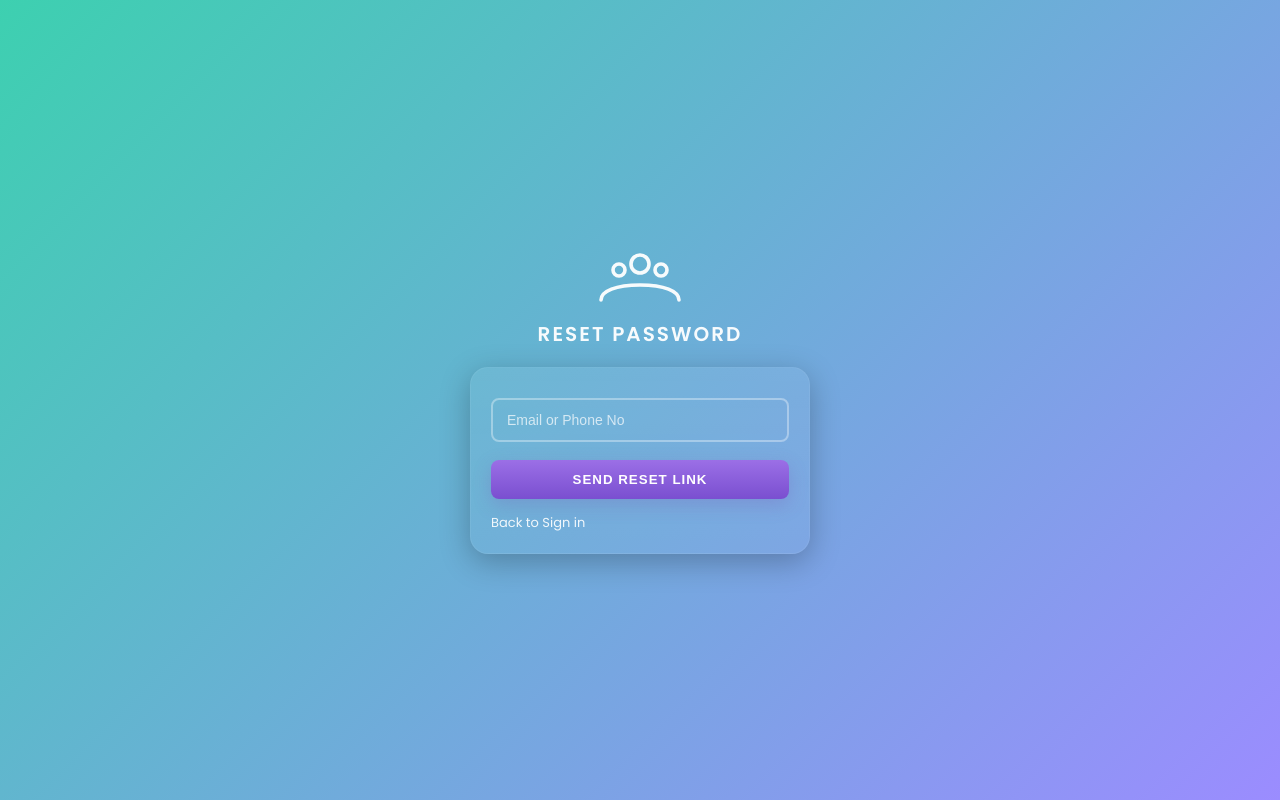
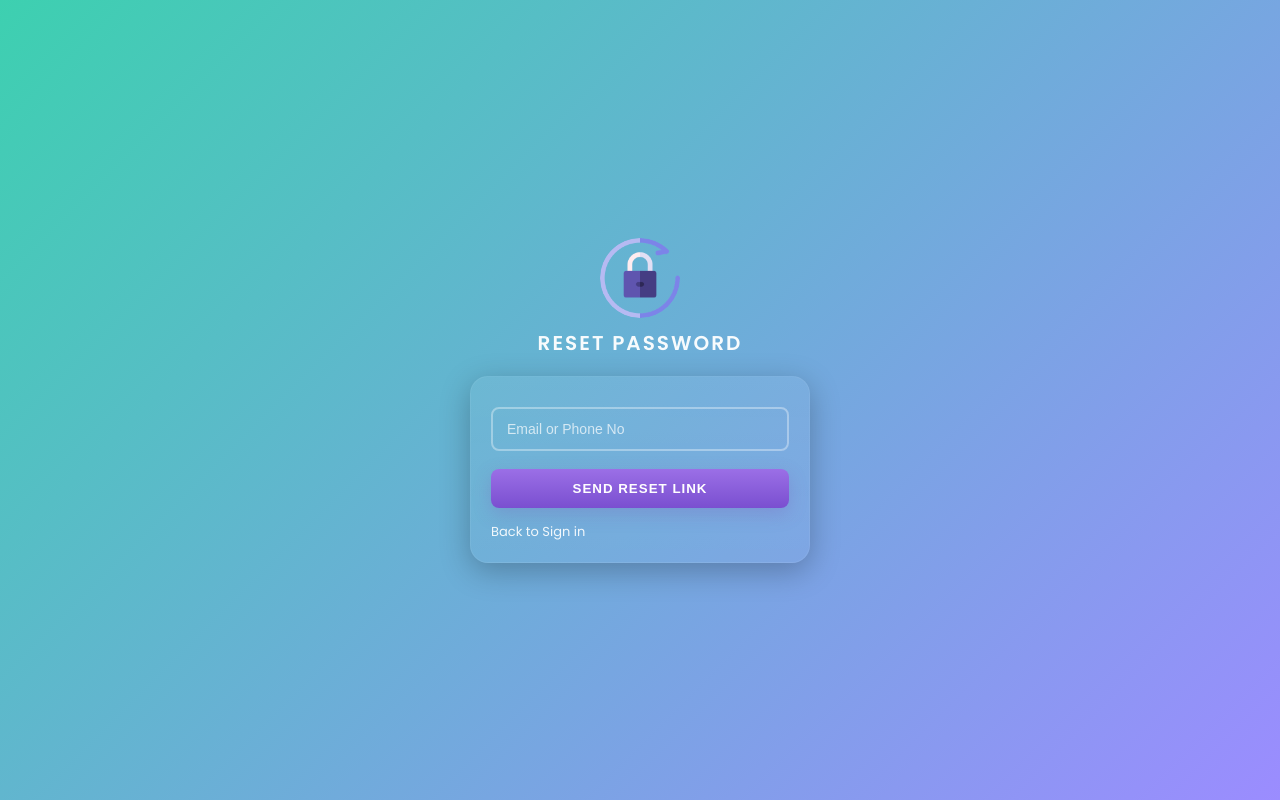
Before and after one commit to Tirtha134/UPI-TRANSACTION-FRAUD-DETECTION-SYSTEM, a plain HTML site: page page1.html in a window 1280 px wide. Drawn offline with Linux system fonts and the light colour scheme.

Commit message:
Reset Password Page HTML FILE

```diff
--- a/page1.html
+++ b/page1.html
@@ -1,5 +1,6 @@
 <!doctype html>
 <html lang="en">
+
 <head>
   <meta charset="utf-8" />
   <meta name="viewport" content="width=device-width,initial-scale=1" />
@@ -7,26 +8,26 @@
   <link href="https://fonts.googleapis.com/css2?family=Poppins:wght@300;400;600&display=swap" rel="stylesheet">
   <link rel="stylesheet" href="styles.css">
 </head>
+
 <body>
   <main class="page" aria-labelledby="reset-title">
     <div class="container">
       <header class="hero">
-        <svg class="icon-avatar" viewBox="0 0 64 40" xmlns="http://www.w3.org/2000/svg" aria-hidden="true">
-          <circle cx="32" cy="10" r="6"></circle>
-          <circle cx="18" cy="14" r="4"></circle>
-          <circle cx="46" cy="14" r="4"></circle>
-          <path d="M6 34c0-6 10-10 26-10s26 4 26 10" stroke-linecap="round" stroke-linejoin="round"></path>
-        </svg>
+        <img src="reset-password.png" alt="Logo"
+          style="width:80px; height:80px; border-radius:50%; object-fit:cover; display:block; margin:0 auto 10px;">
         <h1 id="reset-title" class="title">RESET PASSWORD</h1>
       </header>
 
       <section class="card" aria-labelledby="reset-title">
-        <div id="resetMsg" class="error" role="status" aria-live="polite" style="display:block;background:transparent;border:none;color:var(--muted);padding:0;margin-bottom:8px;"></div>
+        <div id="resetMsg" class="error" role="status" aria-live="polite"
+          style="display:block;background:transparent;border:none;color:var(--muted);padding:0;margin-bottom:8px;">
+        </div>
 
         <form id="resetForm" autocomplete="on" novalidate>
           <label class="visually-hidden" for="email">Email or Phone</label>
           <div class="field">
-            <input id="email" name="email" type="text" placeholder="Email or Phone No" inputmode="email" autocomplete="username" />
+            <input id="email" name="email" type="text" placeholder="Email or Phone No" inputmode="email"
+              autocomplete="username" />
           </div>
 
           <button type="submit" class="btn-primary">SEND RESET LINK</button>
@@ -41,4 +42,5 @@
 
   <script src="script.js" defer></script>
 </body>
+
 </html>
```
